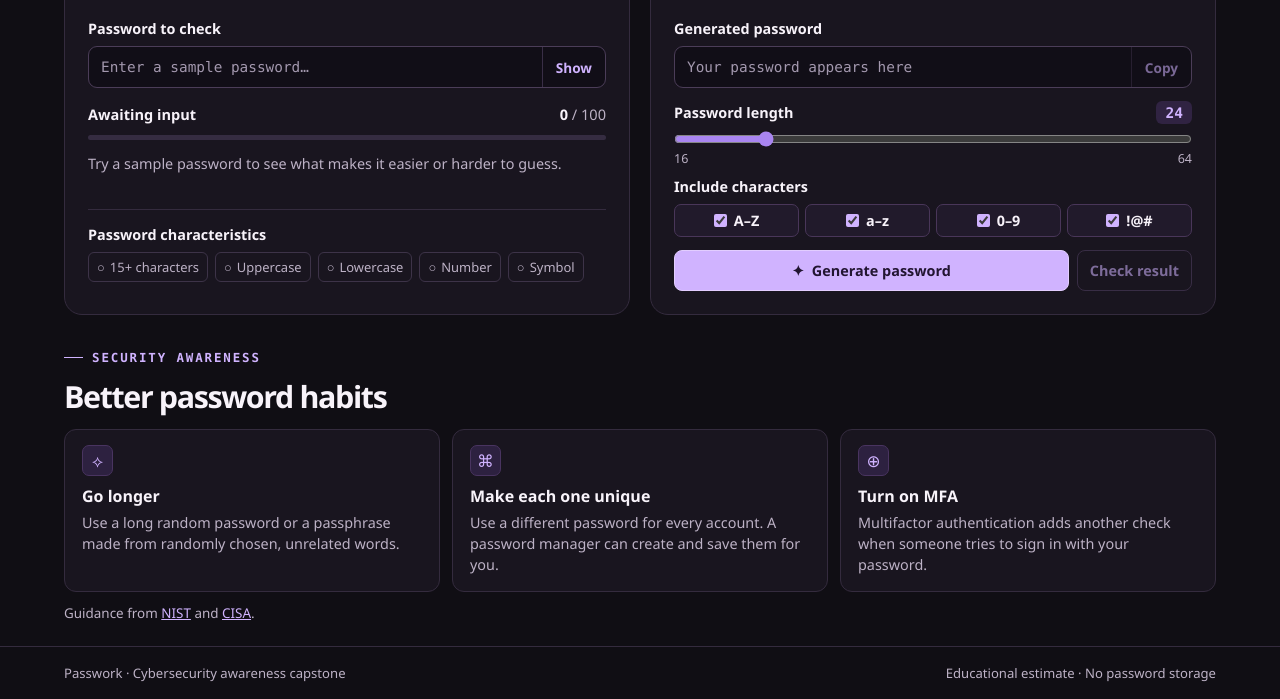
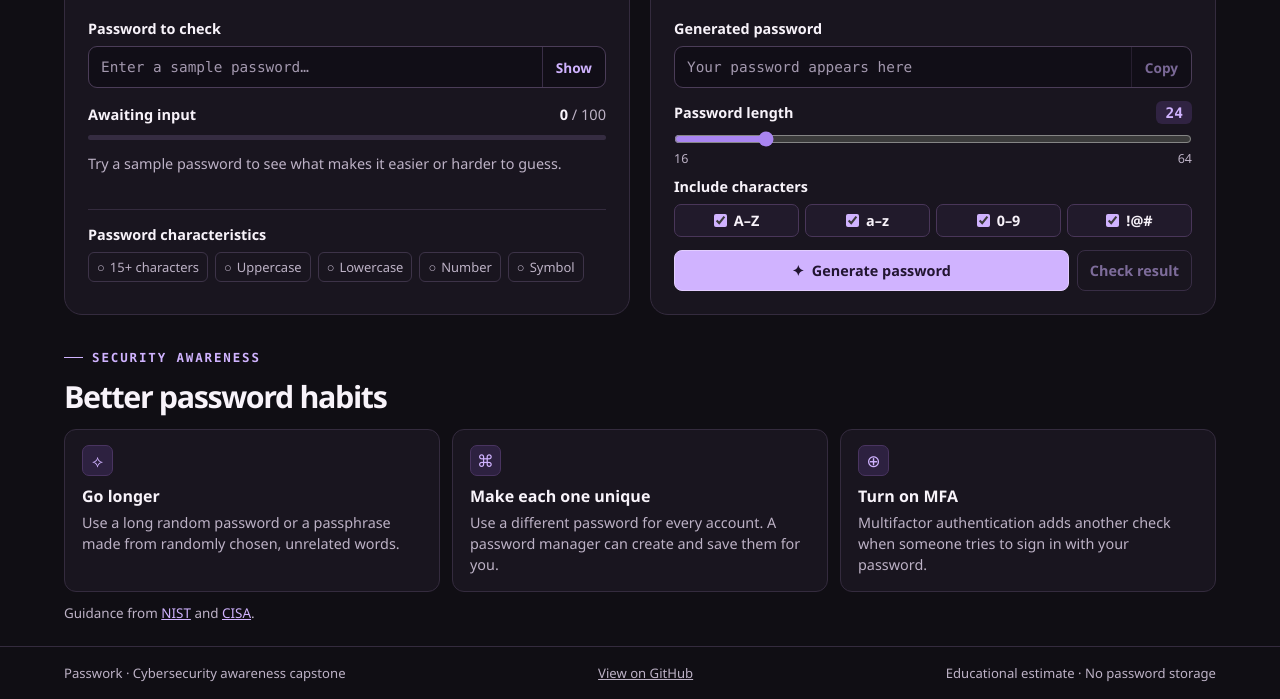
Before and after one commit to Evelyn920/Evelyn_Password_Strength_Checker, a plain HTML site: page dist/index.html in a window 1280 px wide. Shown: the part 523-1222 px from the top of the page. Drawn offline with Linux system fonts and the light colour scheme.

Commit message:
Add GitHub link to app footer

```diff
--- a/dist/index.html
+++ b/dist/index.html
@@ -71,6 +71,6 @@
       <p class="sources">Guidance from <a href="https://pages.nist.gov/800-63-4/sp800-63b.html">NIST</a> and <a href="https://www.cisa.gov/sites/default/files/2024-09/Secure-Our-World-4-Easy-Ways-Stay-Safe-Online-Tip-Sheet.pdf">CISA</a>.</p>
     </section>
   </main>
-  <footer><div class="wrap footer-inner"><span>Passwork · Cybersecurity awareness capstone</span><span>Educational estimate · No password storage</span></div></footer>
+  <footer><div class="wrap footer-inner"><span>Passwork · Cybersecurity awareness capstone</span><a href="https://github.com/Evelyn920/Evelyn_Password_Strength_Checker" target="_blank" rel="noopener noreferrer">View on GitHub</a><span>Educational estimate · No password storage</span></div></footer>
 </body>
 </html>
```
